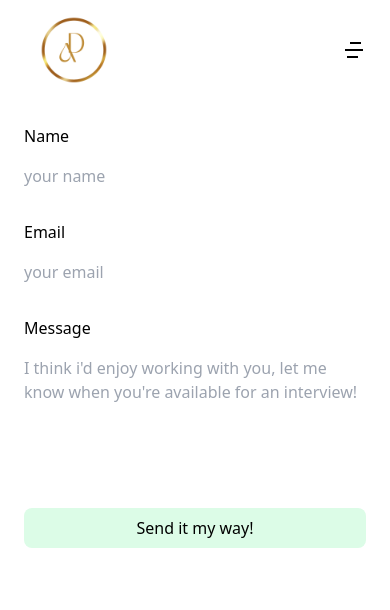
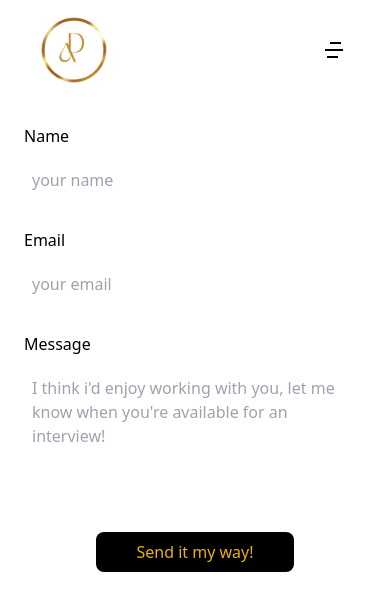
Before and after one commit to Achraf333-m/portfolio, a Next.js app: page /contact in a window 390 px wide. Shown: the top 610 px of the page. Built offline with nearby package versions, Linux system fonts and the light colour scheme.

Commit message:
dropdown commit

```diff
--- /dev/null
+++ b/components/Dropdown.jsx
@@ -0,0 +1,61 @@
+import Button from '@mui/material/Button'
+import Menu from '@mui/material/Menu'
+import MenuItem from '@mui/material/MenuItem'
+import { useTheme } from 'next-themes';
+import { useState } from 'react'
+import { RiMenu4Fill } from "react-icons/ri";
+import Link from 'next/link';
+
+export default function Dropdown() {
+  const [anchorEl, setAnchorEl] = useState(null)
+  const { theme, setTheme } = useTheme()
+  const currentMode = theme === 'dark' ? 'light' : 'dark'
+  const open = Boolean(anchorEl)
+
+  const handleClick = (event) => {
+    setAnchorEl(event.currentTarget)
+  }
+
+  const handleClose = () => {
+    setAnchorEl(null)
+  }
+
+  return (
+    <div className="md:!hidden">
+      <Button
+        id="basic-button"
+        aria-controls={open ? 'basic-menu' : undefined}
+        aria-haspopup="true"
+        aria-expanded={open ? 'true' : undefined}
+        onClick={handleClick}
+        className="!capitalize !text-white"
+      >
+        <RiMenu4Fill className="text-2xl text-black dark:text-white"/>
+      </Button>
+      <Menu
+        id="basic-menu"
+        anchorEl={anchorEl}
+        open={open}
+        onClose={handleClose}
+        className="menu"
+        MenuListProps={{
+          'aria-labelledby': 'basic-button',
+        }}
+      >
+        <Link href="/">
+        <MenuItem>Homepage</MenuItem>
+        </Link>
+        <Link href="/about">
+        <MenuItem>About me</MenuItem>
+        </Link>
+        <Link href="/projects">
+        <MenuItem>My projects</MenuItem>
+        </Link>
+        <Link href="/contact">
+        <MenuItem>Contact me</MenuItem>
+        </Link>
+        <MenuItem onClick={() => setTheme(currentMode)}>Dark Mode</MenuItem>
+      </Menu>
+    </div>
+  )
+}
--- a/components/Header.jsx
+++ b/components/Header.jsx
@@ -1,10 +1,19 @@
 import Link from "next/link";
 import { MdOutlineDarkMode } from "react-icons/md";
-import { RiMenu4Fill } from "react-icons/ri";
+
 import Image from "next/image";
 import Logo from "@/public/Gold Luxury Business Logo.png";
+import { useEffect, useState } from "react";
+import { useTheme } from "next-themes";
+import { BsFillMoonFill, BsSun } from 'react-icons/bs'
+import Menu from "./Dropdown";
+import Dropdown from "./Dropdown";
 
 function Header() {
+  const { theme, setTheme } = useTheme();
+
+  const currentMode = theme === 'dark' ? 'light' : 'dark'
+
   return (
     <div className="">
       <div className="flex justify-between max-w-6xl mx-auto  px-6 items-center font-light text-sm sm:text-lg md:text-xl">
@@ -15,10 +24,12 @@ function Header() {
         <div className="space-x-4 hidden text-2xl sm:flex items-center">
           <Link href="/about">About</Link>
           <Link href="/projects">Projects</Link>
-          <Link href="/contact">Contact Me</Link>
-          <MdOutlineDarkMode />
+          <Link href="/contact" className="animate-pulse">Contact Me</Link>
+          <button onClick={() => setTheme(currentMode)}>
+            {theme === 'dark' ? <BsSun/> : <BsFillMoonFill/>}
+          </button>
         </div>
-        <RiMenu4Fill className="sm:hidden text-2xl cursor-pointer" />
+        <Dropdown />
       </div>
     </div>
   );
--- a/package.json
+++ b/package.json
@@ -10,8 +10,12 @@
   },
   "dependencies": {
     "@emailjs/browser": "^3.11.0",
+    "@emotion/react": "^11.11.1",
+    "@emotion/styled": "^11.11.0",
+    "@mui/material": "^5.14.2",
     "autoprefixer": "10.4.14",
     "next": "13.4.12",
+    "next-themes": "^0.2.1",
     "postcss": "8.4.27",
     "react": "18.2.0",
     "react-dom": "18.2.0",
--- a/pages/_app.jsx
+++ b/pages/_app.jsx
@@ -1,9 +1,9 @@
-
-
+import { ThemeProvider } from "next-themes";
 
 export default function MyApp({ Component, pageProps }) {
   return (
-        <Component {...pageProps} />
-
+    <ThemeProvider enableSystem={true} attribute="class">
+      <Component {...pageProps} />
+    </ThemeProvider>
   );
 }
--- a/pages/contact.jsx
+++ b/pages/contact.jsx
@@ -41,11 +41,11 @@ function Contact() {
         <form ref={form} onSubmit={contact} className="flex flex-col justify-center space-y-8 max-w-4xl mx-auto">
           <div className="flex flex-col space-y-4">
             <label>Name</label>
-            <input type="text" name="user-name" placeholder="your name" className="outline-none" />
+            <input type="text" name="user-name" placeholder="your name" className="bg-transparent outline-none px-2 md:px-4 rounded-lg py-1" />
           </div>
           <div className="flex flex-col space-y-4">
             <label>Email</label>
-            <input type="text" name="user-email" placeholder="your email" className="outline-none" />
+            <input type="text" name="user-email" placeholder="your email" className="bg-transparent outline-none px-2 md:px-4 rounded-lg py-1" />
           </div>
           <div className="flex flex-col space-y-4">
             <label>Message</label>
@@ -53,10 +53,13 @@ function Contact() {
               type="text"
               name="message"
               rows={5}
-              placeholder="I think i'd enjoy working with you, let me know when you're available for an interview!" className="outline-none resize-none"
+              placeholder="I think i'd enjoy working with you, let me know when you're available for an interview!" className="bg-transparent outline-none px-2 md:px-4 rounded-lg py-1 resize-none"
             />
           </div>
-          <button type="submit" className="py-2 px-10 bg-green-100 rounded-lg">Send it my way!</button>
+          <div className="flex items-center justify-center md:justify-start">
+
+          <button type="submit" className="py-2 px-10 text-yellow-500 dark:text-black bg-black dark:bg-yellow-500 max-w-lg rounded-lg">Send it my way!</button>
+          </div>
         </form>
       </section>
     </>
--- a/pages/index.jsx
+++ b/pages/index.jsx
@@ -2,23 +2,20 @@ import Image from "next/image";
 import "@/styles/globals.css";
 import Head from "next/head";
 import Header from "@/components/Header";
-import {GrLinkedinOption} from 'react-icons/gr'
-import {FaArrowRight, FaGithub} from "react-icons/fa"
-import {AiOutlineFile} from "react-icons/ai"
+import { GrLinkedinOption } from "react-icons/gr";
+import { FaArrowRight, FaGithub } from "react-icons/fa";
+import { AiOutlineFile } from "react-icons/ai";
 import Link from "next/link";
-import React, { useEffect, useState } from 'react'
+import React, { useEffect, useState } from "react";
 
 export default function Home() {
-
-
-  const [title, setTitle] = useState()
-    useEffect (() => {
-      setTitle(true)
+  const [title, setTitle] = useState();
+  useEffect(() => {
+    setTitle(true);
     setTimeout(() => {
-            setTitle(false)
+      setTitle(false);
     }, 2000);
-
-    }, [])
+  }, []);
   return (
     <>
       <Head>
@@ -28,15 +25,20 @@ export default function Home() {
       <div className="h-screen">
         <Header />
         <main className="flex flex-col pt-20 px-10 max-w-5xl mx-auto">
-        <h1 className="text-yellow-600 text-[30px] sm:text-[50px] pb-2">{title ? 'HEY THERE!'  :  "I'M ACHRAF DAIMALLAH"}</h1>
+          <h1 className="text-yellow-600 text-[30px] sm:text-[50px] pb-2">
+            {title ? "HEY THERE!" : "I'M ACHRAF DAIMALLAH"}
+          </h1>
           <h4 className="text-sm pb-8">FRONTEND DEVELOPER</h4>
           <p className="pb-6 text-xl">
-          I love building simple, eye-pleasing yet highly
-          performant websites
+            I love building simple, eye-pleasing yet highly performant websites
+            Lorem ipsum dolor sit, amet consectetur adipisicing elit. Nisi vitae
+            perferendis asperiores omnis accusantium ab quod minus quidem
+            voluptate saepe deleniti, eum et nesciunt accusamus, quas totam
+            ducimus unde eveniet?
           </p>
           <Link href="/about" className="flex space-x-4 items-center my-10">
             <h3>Learn a bit more about me</h3>
-          <FaArrowRight />
+            <FaArrowRight className="animate-ping text-xs" />
           </Link>
           <div className="flex space-x-4">
             <a href="">
--- a/styles/globals.css
+++ b/styles/globals.css
@@ -1,28 +1,21 @@
 @tailwind base;
 @tailwind components;
 @tailwind utilities;
-/*
 
 
-@media (prefers-color-scheme: dark) {
-  :root {
-    --foreground-end-rgb: 0, 0, 0;
-    --background-end-rgb: 255, 255, 204;
-    --background-start-rgb: 255, 255, 255;
+
+@layer base {
+
+  html {
+    transition: all 500ms ease-in-out;
   }
 }
 
-body {
-  color: rgb(var(--foreground-rgb));
-  background: linear-gradient(
-      to bottom,
-      transparent,
-      rgb(var(--background-end-rgb))
-    )
-    rgb(var(--background-start-rgb));
-} */
 
 @layer components {
+  .dark-mode {
+    @apply bg-black text-white
+  }
   .project-style {
     @apply flex items-center justify-center w-full flex-col space-y-6 md:flex-col md:space-x-6 px-8 lg:flex-row
   }
--- a/tailwind.config.js
+++ b/tailwind.config.js
@@ -1,5 +1,6 @@
 /** @type {import('tailwindcss').Config} */
 module.exports = {
+  darkMode: 'class',
   content: [
     './pages/**/*.{js,ts,jsx,tsx,mdx}',
     './components/**/*.{js,ts,jsx,tsx,mdx}',
```
Also changed, not shown: 1 other file (tests, documents, lock files or other folders). Lines whose indentation alone changed are shown as unchanged.
